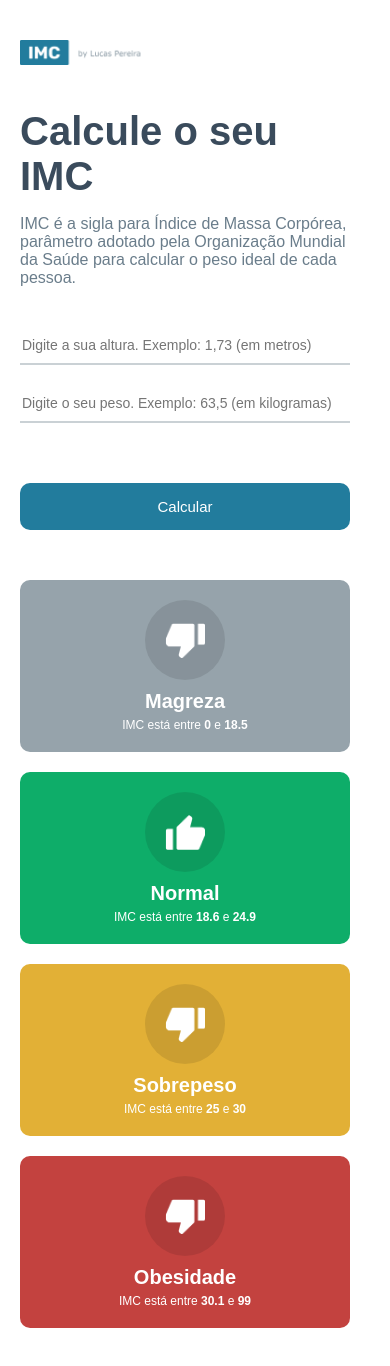
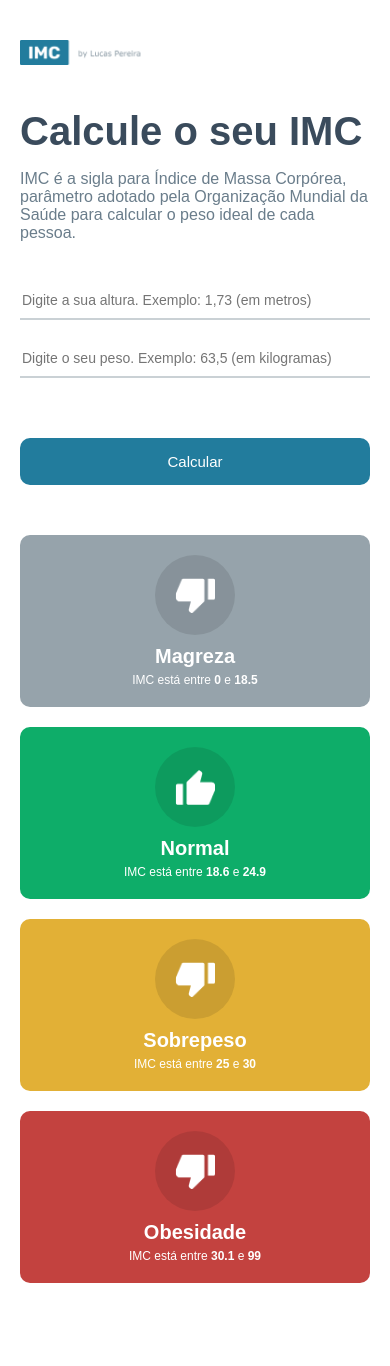
Before and after one commit to lucaspereiraio/BMI_calculator_react, a React (Create React App) app: page / in a window 390 px wide. Shown: the top 1366 px of the page. After the commit the page ends 1333 px from the top, so only its background shows below. Built offline with nearby package versions, Linux system fonts and the light colour scheme.

Commit message:
final_responsivity
Finalized the application responsivity

```diff
--- a/src/App.module.css
+++ b/src/App.module.css
@@ -18,10 +18,10 @@ body {
   display: flex;
   max-width: 900px;
   margin: auto;
-  row-gap: 80px;
 }
 .container .leftSide {
   flex: 1;
+  margin-right: 40px;
 }
 .container .leftSide h1 {
   margin: 0;
@@ -68,6 +68,7 @@ body {
 
 .container .leftSide button:disabled {
   opacity: 0.5;
+  cursor: default;
 }
 
 .container .rightSide {
@@ -114,14 +115,13 @@ body {
   .container {
     padding: 0 20px;
     flex-direction: column;
-    row-gap: 50px;
   }
   .container .leftSide {
-    margin-right: 20px;
+    margin-right: 0px;
   }
   .container .rightSide {
     margin-left: 0;
-    margin-right: 20px;
+    margin-top: 50px;
   }
   .container .rightSide .rightArrow {
     margin-top: 0;
```
